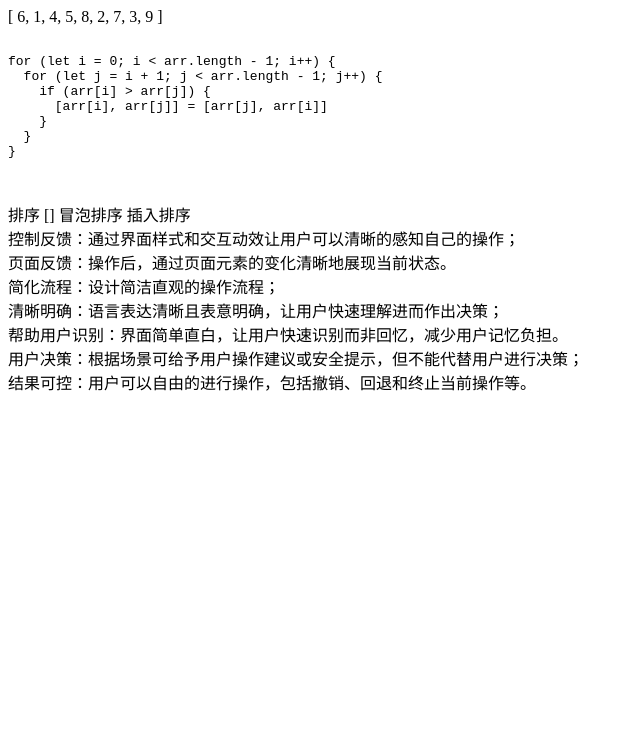
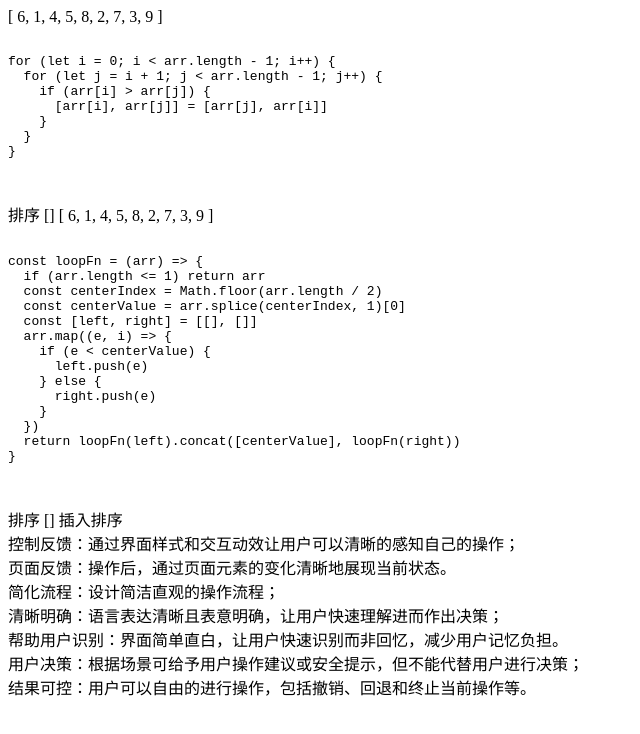
Before and after one commit to fuyz/arithmetic, a plain HTML site: page index.html in a window 1280 px wide. Shown: the whole page, without its empty margins (0-640 px from the left). Drawn offline with nearby package versions, Linux system fonts and the light colour scheme.

Commit message:
快速排序

```diff
--- a/index.html
+++ b/index.html
@@ -60,7 +60,40 @@ for (let i = 0; i < arr.length - 1; i++) {
                   </el-col>
                 </el-row>
               </el-tab-pane>
-              <el-tab-pane label="冒泡排序">冒泡排序</el-tab-pane>
+              <el-tab-pane label="快速排序">
+                <el-row>
+                  <el-col :span="5">
+                    {{ sortGroup.bubbleData }}
+                  </el-col>
+                  <el-col :span="11">
+                    <pre>
+                      <code class="language-plaintext">
+const loopFn = (arr) => {
+  if (arr.length <= 1) return arr
+  const centerIndex = Math.floor(arr.length / 2)
+  const centerValue = arr.splice(centerIndex, 1)[0]
+  const [left, right] = [[], []]
+  arr.map((e, i) => {
+    if (e < centerValue) {
+      left.push(e)
+    } else {
+      right.push(e)
+    }
+  })
+  return loopFn(left).concat([centerValue], loopFn(right))
+}
+                      </code>
+                    </pre>
+                  </el-col>
+                  <el-col :span="3" class="ta-c">
+                    <el-button size="small" type="primary" @click="quickSort(sortGroup.quickData)">排序
+                    </el-button>
+                  </el-col>
+                  <el-col :span="5">
+                    {{ sortGroup.quickDataNew }}
+                  </el-col>
+                </el-row>
+              </el-tab-pane>
               <el-tab-pane label="插入排序">插入排序</el-tab-pane>
             </el-tabs>
           </el-col>
@@ -97,7 +130,9 @@ for (let i = 0; i < arr.length - 1; i++) {
           activeName: '1',
           sortGroup: {
             bubbleData: [6, 1, 4, 5, 8, 2, 7, 3, 9],
-            bubbleDataNew: []
+            bubbleDataNew: [],
+            quickData: [6, 1, 4, 5, 8, 2, 7, 3, 9],
+            quickDataNew: [],
           }
         }
       },
@@ -114,6 +149,24 @@ for (let i = 0; i < arr.length - 1; i++) {
             }
           }
           this.sortGroup.bubbleDataNew = arr
+        },
+        quickSort(_arr) {
+          const arr = JSON.parse(JSON.stringify(_arr))
+          const loopFn = (arr) => {
+            if (arr.length <= 1) return arr
+            const centerIndex = Math.floor(arr.length / 2)
+            const centerValue = arr.splice(centerIndex, 1)[0]
+            const [left, right] = [[], []]
+            arr.map((e, i) => {
+              if (e < centerValue) {
+                left.push(e)
+              } else {
+                right.push(e)
+              }
+            })
+            return loopFn(left).concat([centerValue], loopFn(right))
+          }
+          this.sortGroup.quickDataNew = loopFn(arr)
         }
       }
     })
```
